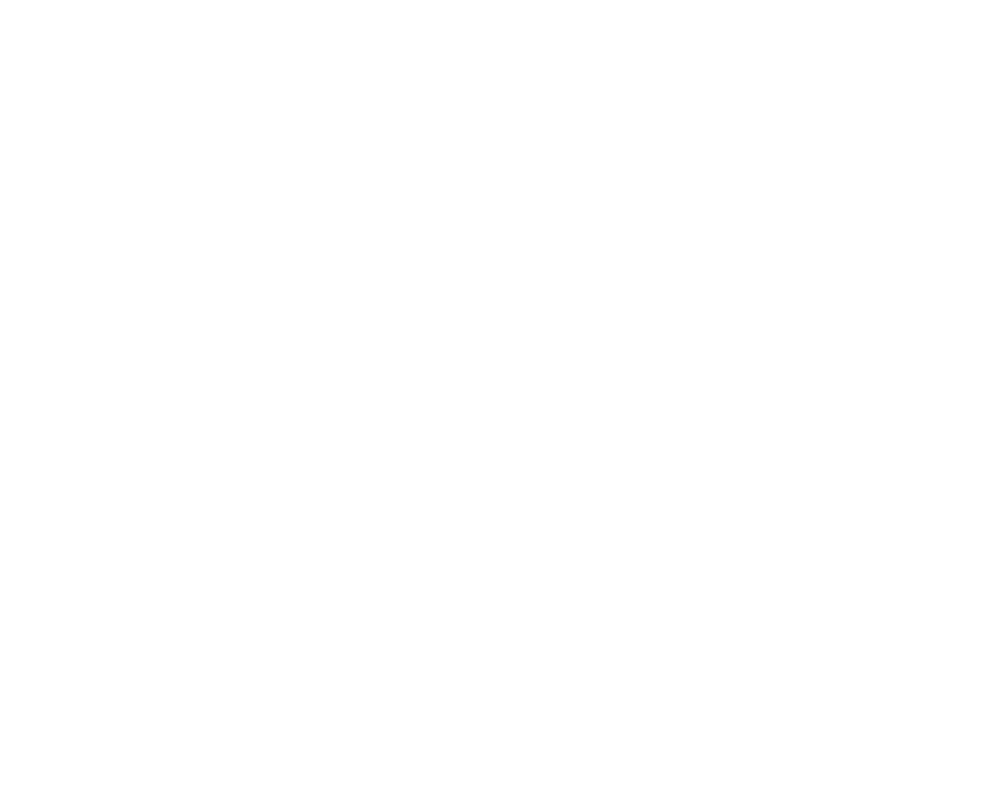
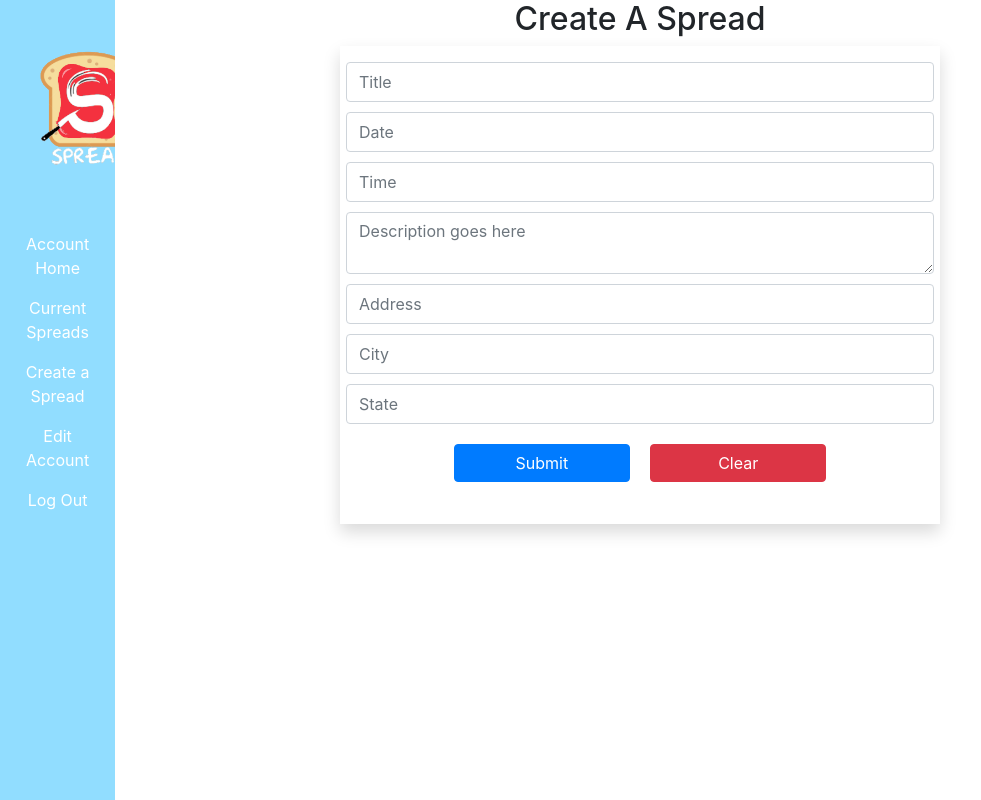
Before and after one commit to Spread-Potluck-Planner/FrontEnd, a React (Create React App) app: page /addNewEvent in a window 1280 px wide. Shown: the whole page, without its empty margins (0-981 px from the left). Built offline with nearby package versions, Linux system fonts and the light colour scheme.

Commit message:
finshed edit and single page functionality. Styling still needed

```diff
--- a/src/App.css
+++ b/src/App.css
@@ -47,3 +47,23 @@
   display: flex;
   justify-content: space-between;
 }
+
+.add-event-dashboard {
+  text-align: center;
+  display: flex;
+}
+
+.add-event-container {
+  display: flex;
+  flex-direction: column;
+  width: 600px;
+  padding: 1%;
+}
+.add-event-container input {
+  height: 40px;
+  margin-top: 10px;
+}
+.add-event-container textarea {
+  height: 100px;
+  margin-top: 10px;
+}
--- a/src/App.js
+++ b/src/App.js
@@ -7,6 +7,7 @@
 import Dashboard from './components/Dashboard'
 import SinglePotluck from './components/SinglePotluck'
 import EditPotluck from './components/EditPotluck'
+import AddNewEvent from './components/AddNewEvent'
 
 function App() {
   return (
@@ -21,6 +22,7 @@
       <PrivateRoute exact path='/user/:id' component={Dashboard} />
       <PrivateRoute exact path='/events/:id' component={SinglePotluck} />
       <PrivateRoute exact path='/events/edit/:id' component={EditPotluck} />
+      <Route exact path='/addNewEvent' component={AddNewEvent} />
     </div>
     </Router>
   );
--- a/src/actions/userActions.js
+++ b/src/actions/userActions.js
@@ -8,7 +8,7 @@
 export const FETCH_USER_FAIL = 'FETCH_USER_FAIL';
 
 export const fetchEvent = (id) => (dispatch) => {
-    axiosWithAuth()
+    return axiosWithAuth()
         .get(`https://potluck-planner-bw.herokuapp.com/events/${id}`)
         .then(res => {
             dispatch({type:FETCH_EVENT_SUCCESS, payload:res.data})
--- /dev/null
+++ b/src/components/AddNewEvent.js
@@ -0,0 +1,126 @@
+import React from 'react';
+import { useForm } from 'react-hook-form';
+import { useHistory } from 'react-router-dom'
+import { ErrorMessage } from '@hookform/error-message';
+import { axiosWithAuth } from '../utils/axiosWithAuth'
+import {Button, FormGroup, Input, Form} from 'reactstrap'
+
+import Navigation from './Navigation'
+
+const AddNewEvent = () => {
+    const { register, handleSubmit, errors, reset, watch } = useForm({
+        mode: "onBlur",
+
+      });
+    const history = useHistory()
+    const id = localStorage.getItem('user')
+    const onSubmit = (data) => {
+        const userId = parseInt(id)
+        const newSpread = {
+            organizer_id: userId,
+            event_name: data.Name,
+            date: data.Date,
+            time: data.Time,
+            description: data.Description,
+            address: data.Address,
+            city: data.City,
+            state: data.State
+        }
+        addSpread(newSpread);
+        history.push(`/user/${id}`)
+
+    }
+
+    const addSpread = (newSpread) => {
+        axiosWithAuth()
+        .post(`https://potluck-planner-bw.herokuapp.com/users/${id}/events`, newSpread)
+        .then((response) => {
+            console.log(response.data)
+        })
+        .catch((error) => {
+            console.log("There was an error creating your event", error)
+        })
+    }
+
+
+    return (
+        <div className='add-event-dashboard'>
+            <Navigation />
+            <div className='dashboard-cards'>
+                <h2>Create A Spread</h2>
+            <Form onSubmit={handleSubmit(onSubmit)} className='shadow add-event-container'>
+
+                <Input type="text"
+                placeholder="Title"
+                name="Name"
+                invalid={errors.Name ? true : false}
+                innerRef={register({required: "You must enter a Title", maxLength: 80})    }
+                />
+                <ErrorMessage errors={errors} name="Name" />
+
+                <Input type="text"
+                placeholder="Date"
+                name="Date"
+                invalid={errors.Date ? true : false}
+                innerRef={register({required: "Date is required", maxLength: 100})   }
+                />
+                <ErrorMessage errors={errors} name="Date" />
+
+                <Input type="text"
+                placeholder="Time"
+                name="Time"
+                invalid={errors.Time ? true : false}
+                innerRef={register({required: "What time would you like people to come?", maxLength: 10})    }
+                />
+                <ErrorMessage errors={errors} name="Time" />
+
+                <Input type='textarea'
+                placeholder="Description goes here"
+                name="Description"
+                invalid={errors.Description ? true : false}
+                innerRef={register({required: "Tell us a little something about your potluck.."})}
+                />
+                <ErrorMessage errors={errors} name="Description" />
+
+                <Input type="text"
+                placeholder="Address"
+                name="Address"
+                invalid={errors.Address ? true : false}
+                innerRef={register({required: "What is the Address?"})}
+                />
+                <ErrorMessage errors={errors} name="Address" />
+
+                <Input type="text"
+                placeholder="City"
+                name="City"
+                invalid={errors.City ? true : false}
+                innerRef={register({required: "City is required :("})}
+                />
+                <ErrorMessage errors={errors} name="City" />
+
+                <Input type="text"
+                placeholder="State"
+                name="State"
+                invalid={errors.State ? true : false}
+                innerRef={register({required: "State is required :("})}
+                />
+                <ErrorMessage errors={errors} name="State" />
+
+                <FormGroup>
+                <Button color ='primary' type="submit" style={{width:'30%', margin: '20px 10px 20px 10px', }}>Submit</Button>
+                <Button onClick={() => reset()} color='danger' style={{width:'30%', margin: '20px 10px 20px 10px', }}>Clear</Button>
+
+
+                </FormGroup>
+            </Form>
+
+
+
+
+         </div>
+        </div>
+
+      );
+    }
+
+export default AddNewEvent;
--- a/src/components/Dashboard.js
+++ b/src/components/Dashboard.js
@@ -64,6 +64,8 @@
           <h2>Welcome Back {userData.username}</h2>
           {showCards()}
 
+
+
          </div>
         </div>
       );
--- a/src/components/EditPotluck.js
+++ b/src/components/EditPotluck.js
@@ -1,122 +1,131 @@
-import React, {useEffect, useState} from 'react'
-import {useSelector, useDispatch} from 'react-redux'
-import { TabContent, TabPane, Nav, NavItem, NavLink, Card, Button, CardTitle, CardBody, CardText, Row, Col } from 'reactstrap';
+import React, {useEffect} from 'react'
+import {Button, FormGroup, Input, Form} from 'reactstrap'
+import { useForm } from 'react-hook-form';
 import {useParams, useHistory} from 'react-router-dom'
+import { ErrorMessage } from '@hookform/error-message';
+import { axiosWithAuth } from '../utils/axiosWithAuth'
 import Navigation from '../components/Navigation'
-import {fetchEvent} from '../actions/userActions'
-import classnames from 'classnames'
-// import {fetchGuests} from '../actions/userActions'
-import '../styling/SinglePotluck.css'
+import '../App.css'
 
 export default function EditPotluck() {
-    const event = useSelector(state => state.eventState);
-    console.log(event)
-    const dispatch = useDispatch()
-    // const guests = useSelector(state => state.guestsState)
-    const [activeTab, setActiveTab] = useState('1');
     const {id} = useParams()
     const {push} = useHistory()
-    const eventDate = new Date(event.date).toUTCString().split('').splice(0,17).join('')
+
+    const { register, handleSubmit, errors, reset } = useForm({
+        mode: "onBlur",
+        defaultValues: {
+            organizer_id: '',
+            event_name: '',
+            date: '',
+            time: '',
+            description: '',
+            address: '',
+            city: '',
+            state: ''
+        }
+      });
 
     useEffect(() => {
-        dispatch(fetchEvent(id))
-        // dispatch(fetchGuests(id))
+        axiosWithAuth()
+        .get(`https://potluck-planner-bw.herokuapp.com/events/${id}`)
+            .then(res => {
+                console.log(res)
+                reset({
+                    organizer_id: res.data.organizer_id,
+                    event_name: res.data.event_name,
+                    date: new Date(res.data.date).toUTCString().split('').splice(0,17).join(''),
+                    time: res.data.time,
+                    description: res.data.description,
+                    address: res.data.address,
+                    city: res.data.city,
+                    state: res.data.state
+                })
+            })
+            .catch(err => {
+                console.log(err)
+            })
     }, [])
 
-    const toggle = tab => {
-        if(activeTab !== tab) setActiveTab(tab)
+    const onSubmit = newUser => {
+        axiosWithAuth()
+            .put(`https://potluck-planner-bw.herokuapp.com/events/${id}`, newUser)
+            .then(res => {
+                console.log(res)
+            })
+            .catch(err => {
+                console.log(err)
+            })
+        push(`/events/${id}`)
     }
 
     return (
-        <div className='dashboard'>
+        <div className='add-event-dashboard'>
             <Navigation />
-            <div className='single-page-potluck'>
-            <Card>
-                <CardBody>
-                    <CardTitle tag="h5">{event.event_name.charAt(0).toUpperCase() + event.event_name.slice(1)}</CardTitle>
-                </CardBody>
-                <img width="100%" src="../assets/logo.png" alt="Card image cap" />
-                <CardBody>
-                    <CardText>
-                        Location: {
-                        event.address
-                        + ', ' +
-                        event.city.charAt(0).toUpperCase() + event.city.slice(1)
-                        + ', ' +
-                        event.state.charAt(0).toUpperCase() + event.state.slice(1)
-                        }
-                    </CardText>
-                    <CardText>
-                        Date: {
-                        event.time
-                        + ' ' +
-                        eventDate
-                        }
-                    </CardText>
-                </CardBody>
-                <Button type='button' onClick={ () => <EditPotluck /> } color='danger'>Edit</Button>
-                <Nav tabs>
-                    <NavItem>
-                        <NavLink
-                        className={classnames({ active: activeTab === '1'})}
-                        onClick={() => { toggle('1'); }}
-                        >
-                            Guests
-                        </NavLink>
-                    </NavItem>
-                    <NavItem>
-                        <NavLink
-                        className={classnames({ active: activeTab === '2'})}
-                        onClick={() => { toggle('2'); }}
-                        >
-                            Description
-                        </NavLink>
-                    </NavItem>
-                </Nav>
-                <TabContent activeTab={activeTab}>
-                    <TabPane tabId='1' >
-                        <Row>
-                            <Col sm='12'>
-                            <h4>Guests:</h4>
-                            {event.guests.map(guest => {
-                                return <p key={guest.user_id}>{guest.full_name.charAt(0).toUpperCase() + guest.full_name.slice(1)}
-                                {/* dont know if this will work but can't test it */}
-                                {typeof event.recipes !== 'undefined' && event.recipes.filter(recipe => {
-                                    if(guest.user_id === recipe.user_id){
-                                        return <p>{':' + recipe}</p>
-                                    }
-                                })}</p>
-                            })}
-                            </Col>
-                        </Row>
-                    </TabPane>
-                    <TabPane tabId='2'>
-                        <Row>
-                            <Col sm='12'>
-                                <h4>Description:</h4>
-                                <p>{event.description}</p>
-                            </Col>
-                        </Row>
-                    </TabPane>
-                </TabContent>
-            </Card>
-                {/* <h2>{event.event_name.charAt(0).toUpperCase() + event.event_name.slice(1)}</h2>
-                <h4>
-                    Location: {
-                    event.address
-                    + ', ' +
-                    event.city.charAt(0).toUpperCase() + event.city.slice(1)
-                    + ', ' +
-                    event.state.charAt(0).toUpperCase() + event.state.slice(1)
-                    }
-                </h4>
-                <h4>
-                    Date: {
-                    event.time
-                    + ' ' +
-                    eventDate
-                    }
-                </h4> */}
+            <div className='add-event-dashboard'>
+                <Form onSubmit={handleSubmit(onSubmit)} className='shadow add-event-container'>
+
+                    <Input type="text"
+                    placeholder="Title"
+                    name="event_name"
+                    invalid={errors.event_name ? true : false}
+                    innerRef={register({required: "You must enter a Title", maxLength: 80})    }
+                    />
+                    <ErrorMessage errors={errors} name="event_name" />
+
+                    <Input type="text"
+                    placeholder="date"
+                    name="date"
+                    invalid={errors.date ? true : false}
+                    innerRef={register({required: "date is required", maxLength: 100})   }
+                    />
+                    <ErrorMessage errors={errors} name="date" />
+
+                    <Input type="text"
+                    placeholder="Time"
+                    name="time"
+                    invalid={errors.time ? true : false}
+                    innerRef={register({required: "What time would you like people to come?", maxLength: 10})    }
+                    />
+                    <ErrorMessage errors={errors} name="time" />
+
+                    <Input type='textarea'
+                    placeholder="Description goes here"
+                    name="description"
+                    invalid={errors.description ? true : false}
+                    innerRef={register({required: "Tell us a little something about your potluck.."})}
+                    />
+                    <ErrorMessage errors={errors} name="description" />
+
+                    <Input type="text"
+                    placeholder="address"
+                    name="address"
+                    invalid={errors.address ? true : false}
+                    innerRef={register({required: "What is the Address?"})}
+                    />
+                    <ErrorMessage errors={errors} name="address" />
+
+                    <Input type="text"
+                    placeholder="City"
+                    name="city"
+                    invalid={errors.city ? true : false}
+                    innerRef={register({required: "City is required :("})}
+                    />
+                    <ErrorMessage errors={errors} name="city" />
+
+                    <Input type="text"
+                    placeholder="State"
+                    name="state"
+                    invalid={errors.state ? true : false}
+                    innerRef={register({required: "State is required :("})}
+                    />
+                    <ErrorMessage errors={errors} name="state" />
+
+                    <FormGroup>
+                        <Button color ='primary' type="submit" style={{width:'30%', margin: '20px 10px 20px 10px', }}>Confirm Changes</Button>
+                        <Button onClick={() => push(`/events/${id}`)} color='danger' style={{width:'30%', margin: '20px 10px 20px 10px', }}>Cancel</Button>
+                    </FormGroup>
+
+                </Form>
             </div>
         </div>
     )
--- a/src/components/Navigation.js
+++ b/src/components/Navigation.js
@@ -17,7 +17,7 @@
                    <NavLink className="nav-menu" href='/'>Current Spreads</NavLink>
                 </NavItem>
                 <NavItem>
-                   <NavLink className="nav-menu" href='/'>Create a Spread</NavLink>
+                   <NavLink className="nav-menu" href='/addNewEvent'>Create a Spread</NavLink>
                 </NavItem>
                 <NavItem>
                    <NavLink className="nav-menu" href='/'>Edit Account</NavLink>
--- a/src/components/SinglePotluck.js
+++ b/src/components/SinglePotluck.js
@@ -4,7 +4,6 @@
 import {useParams, useHistory} from 'react-router-dom'
 import Navigation from '../components/Navigation'
 import {fetchEvent} from '../actions/userActions'
-import EditPotluck from '../components/EditPotluck'
 import classnames from 'classnames'
 // import {fetchGuests} from '../actions/userActions'
 import '../styling/SinglePotluck.css'
@@ -54,7 +53,8 @@
                         }
                     </CardText>
                 </CardBody>
-                <Button type='button' onClick={ () => push(`/events/edit/${id}`) } color='danger'>Edit</Button>
+                <Button type='button' onClick={ () => push(`/events/edit/${id}`) } color='secondary'>Edit</Button>
+                <Button type='button' onClick={() => push(`/user/${id}`)} color='danger' >Cancel</Button>
                 <Nav tabs>
                     <NavItem>
                         <NavLink
```
Also changed, not shown: src/components/Loader.js (added, +12 -0 lines).
